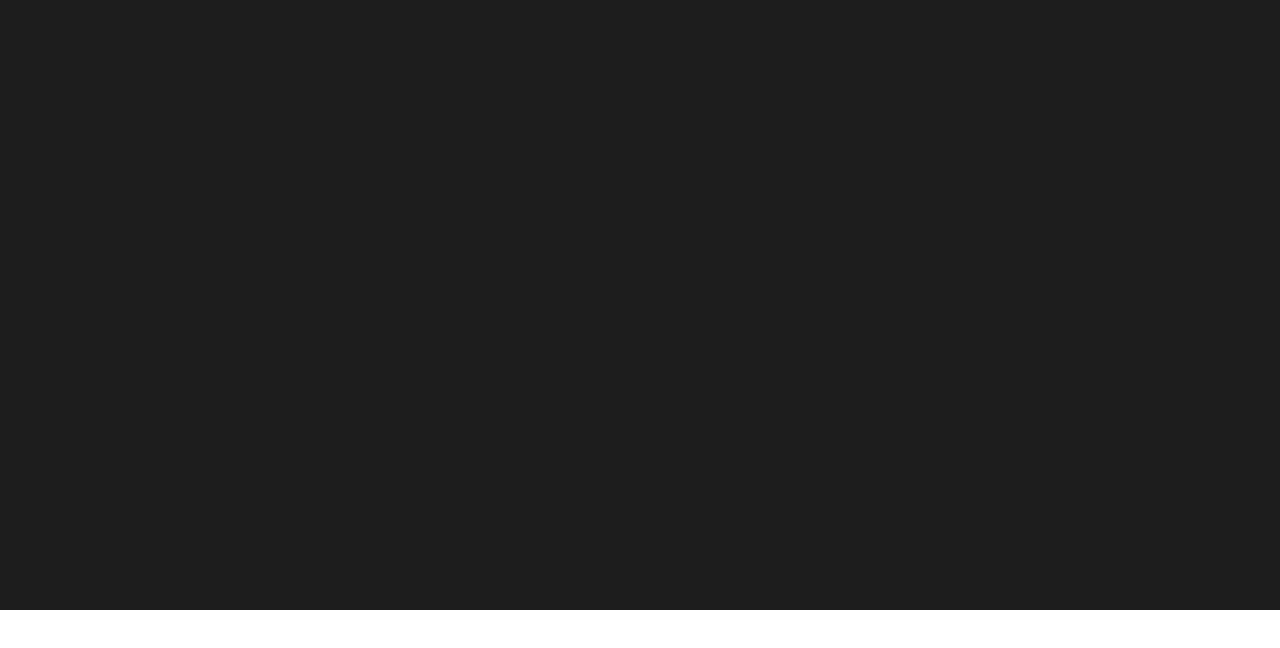
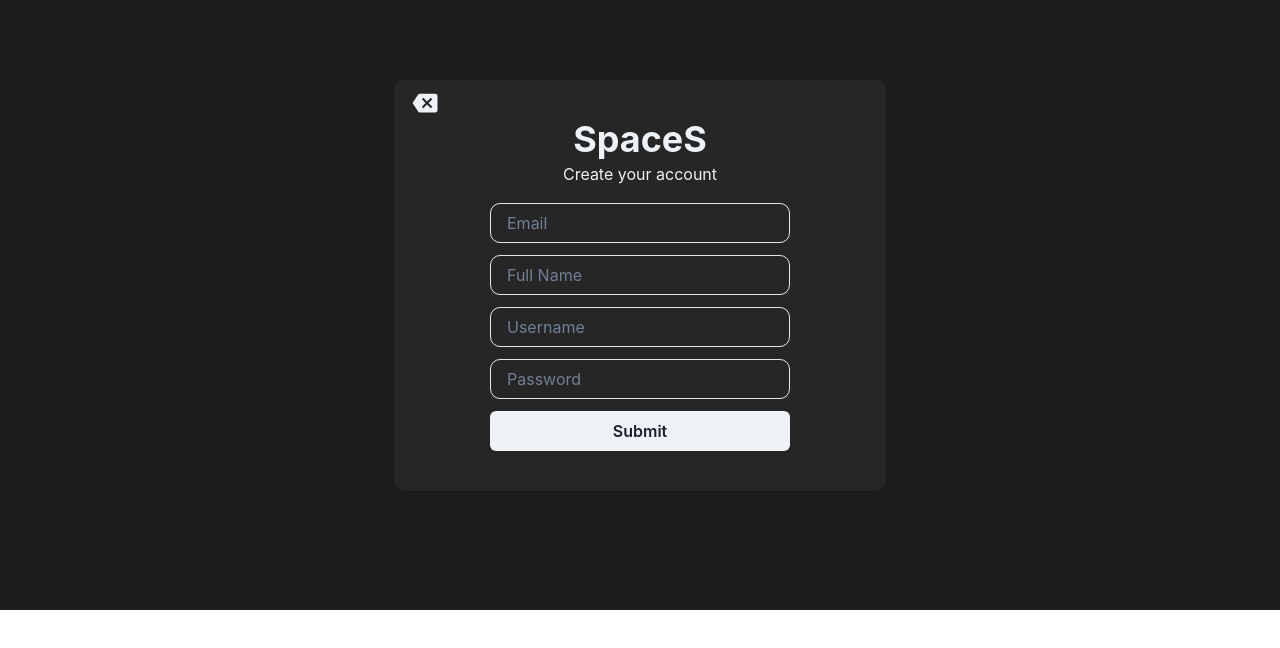
Before and after one commit to azrayaal/spaces_frontend, a React (Vite) app: page /register in a window 1280 px wide. Before the commit this address had no page. Shown: the top 648 px of the page. Built offline with nearby package versions, Linux system fonts and the light colour scheme.

Commit message:
update register page

```diff
--- a/src/App.tsx
+++ b/src/App.tsx
@@ -3,6 +3,7 @@ import "./App.css";
 import Home from "./pages/home";
 import SignIn from "./pages/signIn";
 import MainContent from "./pages/home/content";
+import Register from "./pages/register";
 
 function App() {
   return (
@@ -11,8 +12,9 @@ function App() {
         <Routes>
           <Route path="/" element={<Home />}>
             <Route index element={<MainContent />}></Route>
-            <Route path="/signin" element={<SignIn />} />
           </Route>
+          <Route path="/signin" element={<SignIn />} />
+          <Route path="/register" element={<Register />} />
         </Routes>
       </Router>
     </>
--- /dev/null
+++ b/src/pages/register/index.tsx
@@ -0,0 +1,68 @@
+import {
+  Card,
+  Heading,
+  Text,
+  Box,
+  Stack,
+  Input,
+  Button,
+  Link,
+  Center,
+} from "@chakra-ui/react";
+import { IoMdBackspace } from "react-icons/io";
+
+export default function Register() {
+  return (
+    <>
+      <Card
+        color="grey.200"
+        bg="mainBg.200"
+        py={6}
+        px={24}
+        my={20}
+        borderRadius={10}
+      >
+        <Text fontSize={30} mt={-4} ml={-20}>
+          <Link href="/" style={{ textDecoration: "none" }}>
+            <IoMdBackspace />
+          </Link>
+        </Text>
+        <Center>
+          <Heading>SpaceS</Heading>
+        </Center>
+        <Center>
+          <Text>Create your account</Text>
+        </Center>
+        <Box py={4}>
+          <Stack spacing={3}>
+            <Input
+              //   focusBorderColor="lime"
+              borderRadius={10}
+              placeholder="Email"
+              w={300}
+            />
+            <Input
+              //   focusBorderColor="grey.200"
+              borderRadius={10}
+              placeholder="Full Name"
+              w={300}
+            />
+            <Input
+              //   focusBorderColor="grey.200"
+              borderRadius={10}
+              placeholder="Username"
+              w={300}
+            />
+            <Input
+              //   focusBorderColor="grey.200"
+              borderRadius={10}
+              placeholder="Password"
+              w={300}
+            />
+            <Button>Submit</Button>
+          </Stack>
+        </Box>
+      </Card>
+    </>
+  );
+}
```
